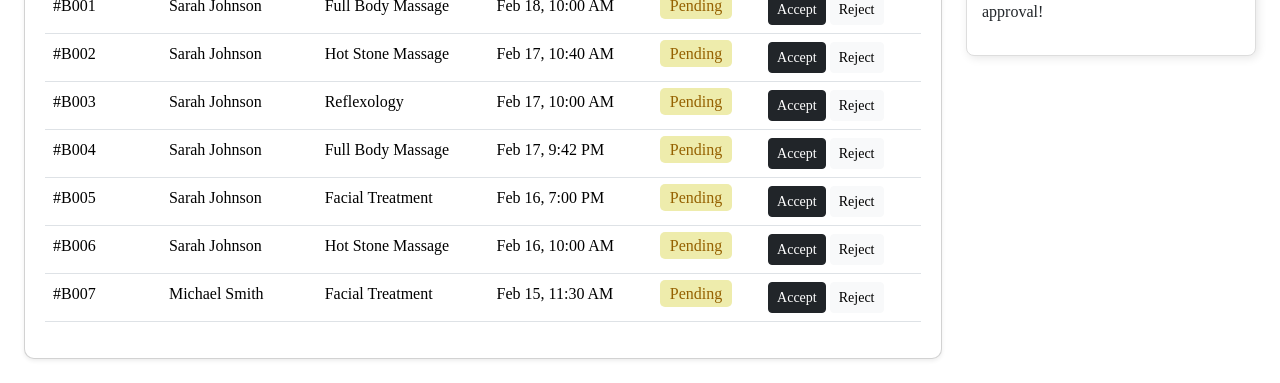
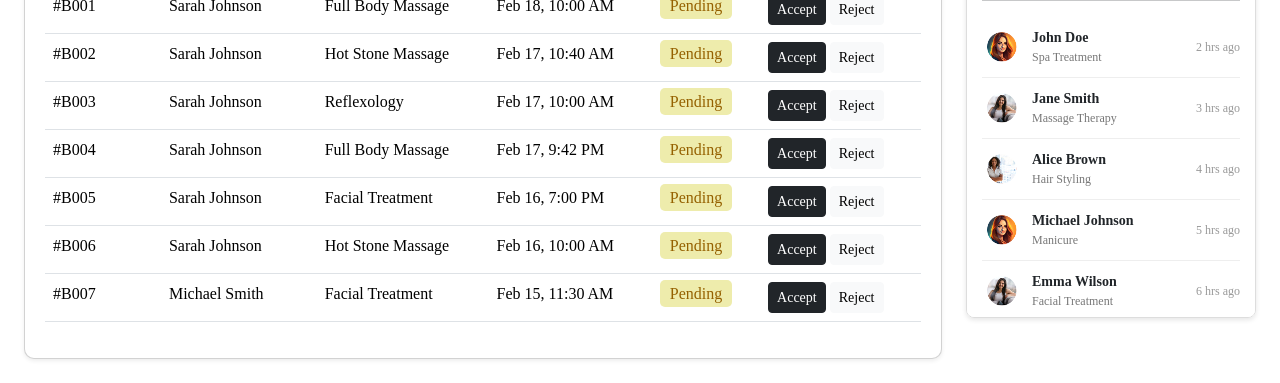
Before and after one commit to Namibra-Devs/lounge-spa-admin, a plain HTML site: page assets/pages/booking.html in a window 1280 px wide. Shown: the part 421-804 px from the top of the page. Drawn offline with nearby package versions, Linux system fonts and the light colour scheme; files whose address does not match are found by name.

Commit message:
notifications section done

```diff
--- a/assets/css/styles.css
+++ b/assets/css/styles.css
@@ -149,7 +149,7 @@ input[type="checkbox"] {
   color: #e04e52;
 }
 /* Adjustments for mobile view */
-@media (max-width: 767px) {
+@media (max-width: 998px) {
   .login-box {
     width: 90%;
     margin: 0 auto;
@@ -332,24 +332,76 @@ i {
   background-color: #ffffff;
   box-shadow: 2px 2px 10px rgba(0, 0, 0, 0.1);
 }
-.notification-profile img {
+.notification-card {
+  background: #fff;
+  padding: 15px;
+  border-radius: 8px;
+  box-shadow: 0px 2px 5px rgba(0, 0, 0, 0.1);
+  max-height: 400px;
+  overflow-y: auto;
+}
+
+.notification-title {
+  font-size: 18px;
+  font-weight: bold;
+  text-align: center;
+}
+.company-icon {
+  width: 50px;
+  height: 50px;
+}
+.notification-list {
+  margin-top: 10px;
+}
+
+.notification-item {
+  display: flex;
+  align-items: center;
+  justify-content: space-between;
+  padding: 10px 0;
+  border-bottom: 1px solid #eee;
+}
+
+.notif-img {
   width: 40px;
   height: 40px;
   border-radius: 50%;
+  object-fit: cover;
+  margin-right: 10px;
 }
-.notification-profile {
-  display: flex;
-  align-items: center;
+
+.notif-content {
+  flex-grow: 1;
 }
-.notification-profile .name {
-  margin-left: 10px;
+
+.notif-name {
+  font-size: 14px;
   font-weight: bold;
 }
-.notification-profile .position {
-  font-size: 0.85rem;
-  color: #555;
-}
-.notification-profile .message {
-  font-size: 0.9rem;
+
+.notif-service {
+  font-size: 12px;
   color: #777;
 }
+
+.notif-time {
+  font-size: 12px;
+  color: #999;
+  white-space: nowrap;
+}
+
+/* Responsive adjustments for mobile screens */
+@media (max-width: 998px) {
+  .table th,
+  .table td {
+    font-size: 12px;
+
+  }
+
+  .btn-filter {
+    font-size: 14px;
+    padding: 6px 10px;
+  }
+
+
+}
--- a/assets/pages/booking.html
+++ b/assets/pages/booking.html
@@ -187,21 +187,83 @@
             </div>
 
             <!-- Notifications Section (15% width) -->
-            <div class="col-lg-3 col-md-4 col-sm-12">
+<div class="col-lg-3 col-md-4 col-sm-12 mt-5">
   <div class="notification-card">
-                <div class="notification-profile">
-                  <img src="profile.jpg" alt="Admin Profile" />
-                  <div>
-                    <div class="name">Admin Name</div>
-                    <div class="position">Admin Position</div>
+    <h5 class="notification-title">
+      <img src="/assets/images/logo1.PNG" alt="Company Logo" class="company-icon" />
+      Notifications
+    </h5>
+    <hr />
+
+    <div class="notification-list">
+      <!-- Notification Item -->
+      <div class="notification-item">
+        <img src="/assets/images/profile1.png" alt="User" class="notif-img" />
+        <div class="notif-content">
+          <div class="notif-name">John Doe</div>
+          <div class="notif-service">Spa Treatment</div>
         </div>
+        <span class="notif-time">2 hrs ago</span>
       </div>
-                <hr />
-                <div class="message">
-                  <p>You have <strong>5</strong> new bookings awaiting approval!</p>
+
+      <div class="notification-item">
+        <img src="/assets/images/profile2.png" alt="User" class="notif-img" />
+        <div class="notif-content">
+          <div class="notif-name">Jane Smith</div>
+          <div class="notif-service">Massage Therapy</div>
+        </div>
+        <span class="notif-time">3 hrs ago</span>
+      </div>
+
+      <div class="notification-item">
+        <img src="/assets/images/profile3.png" alt="User" class="notif-img" />
+        <div class="notif-content">
+          <div class="notif-name">Alice Brown</div>
+          <div class="notif-service">Hair Styling</div>
+        </div>
+        <span class="notif-time">4 hrs ago</span>
+      </div>
+
+      <div class="notification-item">
+        <img src="/assets/images/profile1.png" alt="User" class="notif-img" />
+        <div class="notif-content">
+          <div class="notif-name">Michael Johnson</div>
+          <div class="notif-service">Manicure</div>
+        </div>
+        <span class="notif-time">5 hrs ago</span>
+      </div>
+
+      <div class="notification-item">
+        <img src="/assets/images/profile2.png" alt="User" class="notif-img" />
+        <div class="notif-content">
+          <div class="notif-name">Emma Wilson</div>
+          <div class="notif-service">Facial Treatment</div>
+        </div>
+        <span class="notif-time">6 hrs ago</span>
+      </div>
+
+      <div class="notification-item">
+        <img src="/assets/images/profile3.png" alt="User" class="notif-img" />
+        <div class="notif-content">
+          <div class="notif-name">David Lee</div>
+          <div class="notif-service">Body Scrub</div>
+        </div>
+        <span class="notif-time">7 hrs ago</span>
+      </div>
+
+      <div class="notification-item">
+        <img src="/assets/images/profile1.png" alt="User" class="notif-img" />
+        <div class="notif-content">
+          <div class="notif-name">Sophia Adams</div>
+          <div class="notif-service">Pedicure</div>
+        </div>
+        <span class="notif-time">8 hrs ago</span>
       </div>
     </div>
   </div>
+</div>
+
+
           </div>
         </div>
 
```
Also changed, not shown: assets/images/profile2.png (added), assets/images/profile3.png (added). Lines whose indentation alone changed are shown as unchanged.
